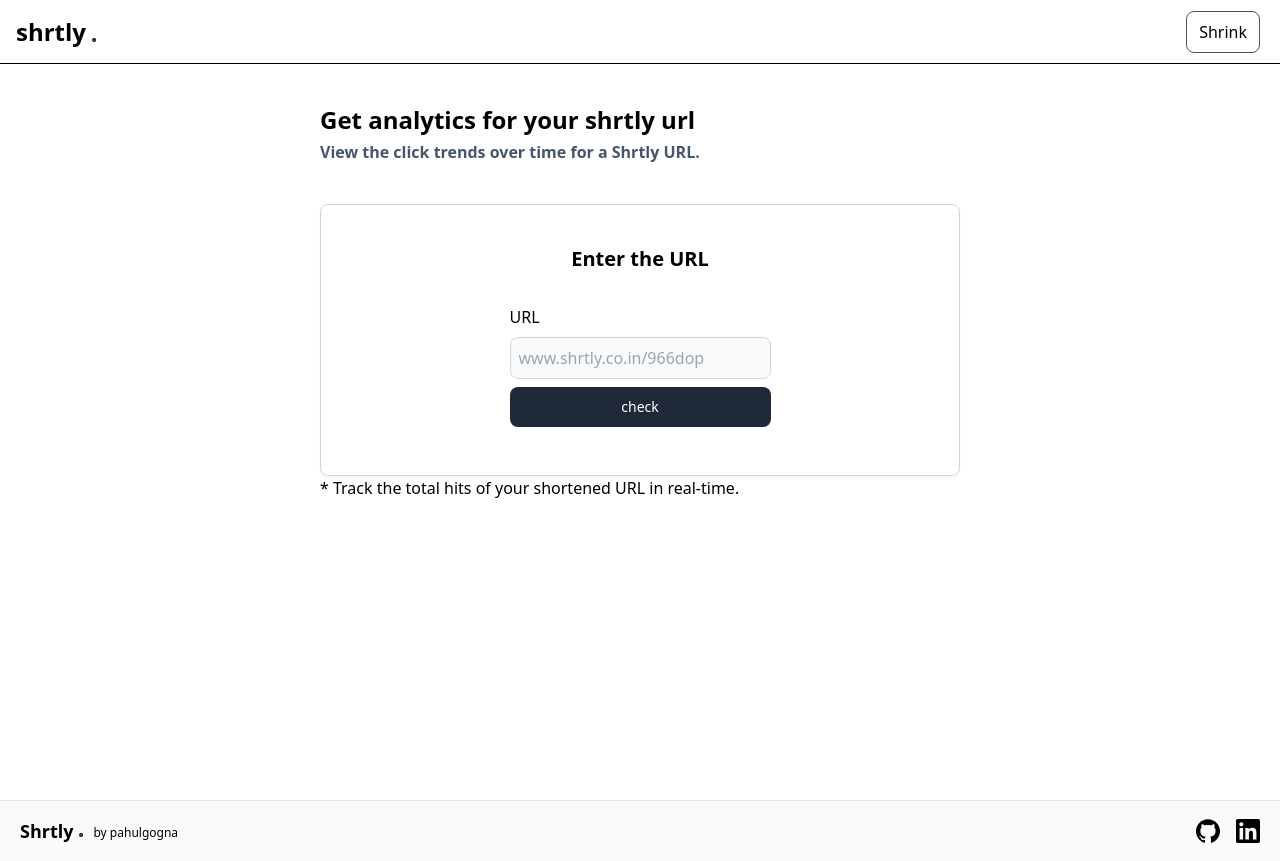
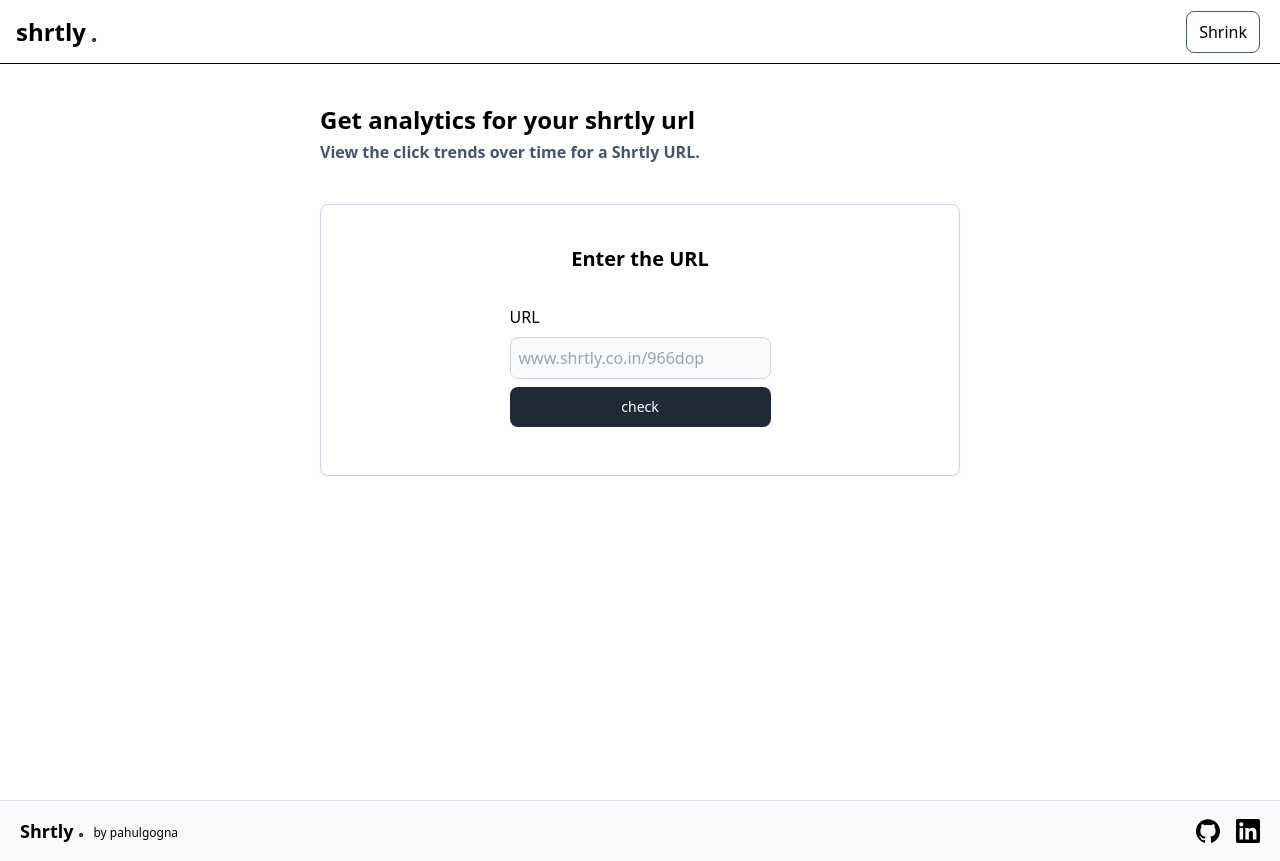
Before and after one commit to pahulgogna/shrtly-url, a React (Vite) app in the folder frontend/: page /analytics in a window 1280 px wide. Built offline with nearby package versions, Linux system fonts and the light colour scheme.

Commit message:
remove redundant tracking information from Analytics page

```diff
--- a/frontend/src/pages/Analytics.tsx
+++ b/frontend/src/pages/Analytics.tsx
@@ -61,7 +61,6 @@
                             </div>
                         </div>
                     </div>
-                    * Track the total hits of your shortened URL in real-time.
                 </div>
             </div>
             <ToastContainer/>
```
